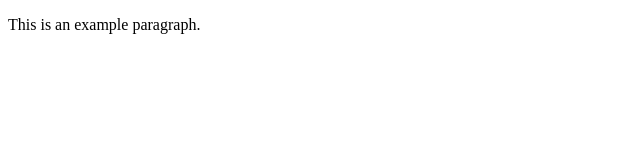
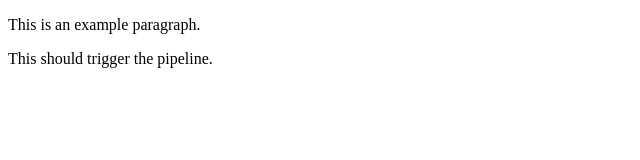
Before and after one commit to BautistaTosolini/test-cicd-nginx, a plain HTML site: page index.html in a window 1280 px wide. Shown: the whole page, without its empty margins (0-640 px from the left). Drawn offline with Linux system fonts and the light colour scheme.

Commit message:
modified index.html

```diff
--- a/index.html
+++ b/index.html
@@ -5,5 +5,6 @@
   </head>
   <body>
     <p>This is an example paragraph.</p>
+    <p>This should trigger the pipeline.</p>
   </body>
 </html>
```
